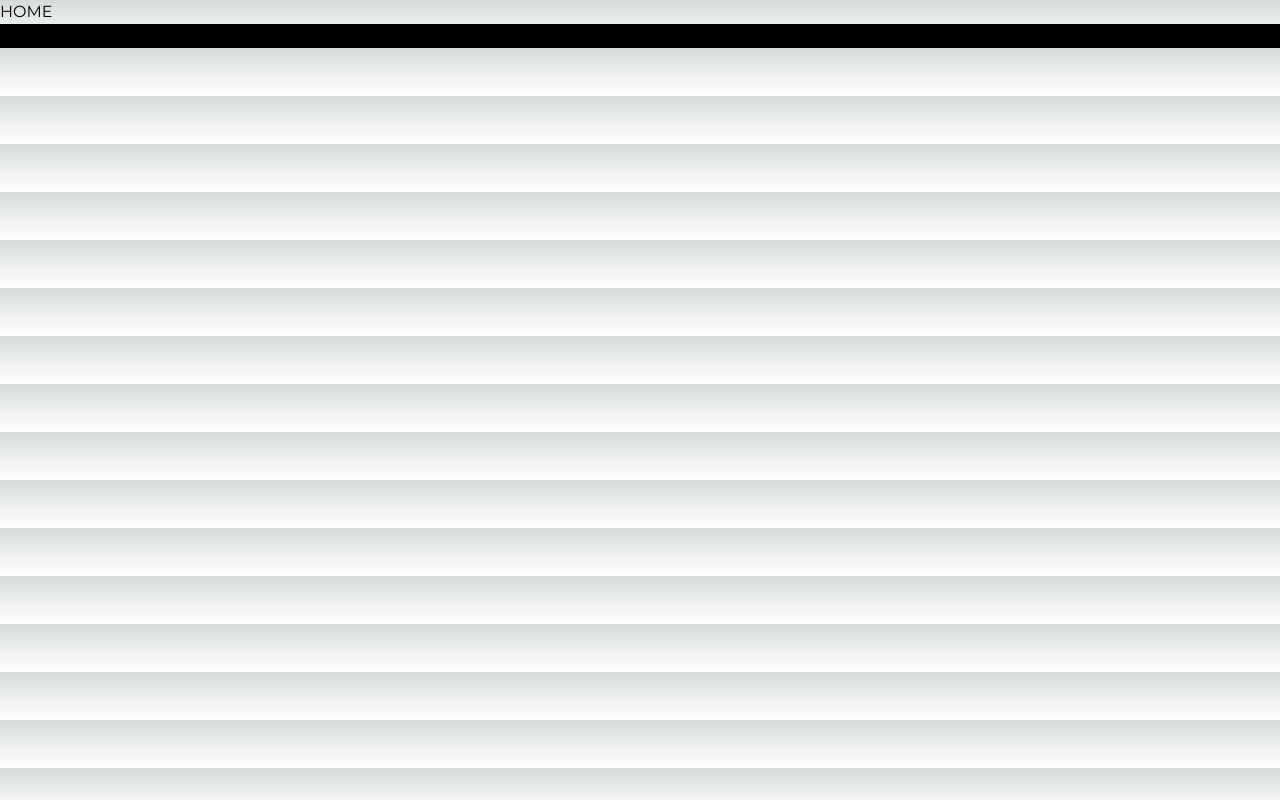
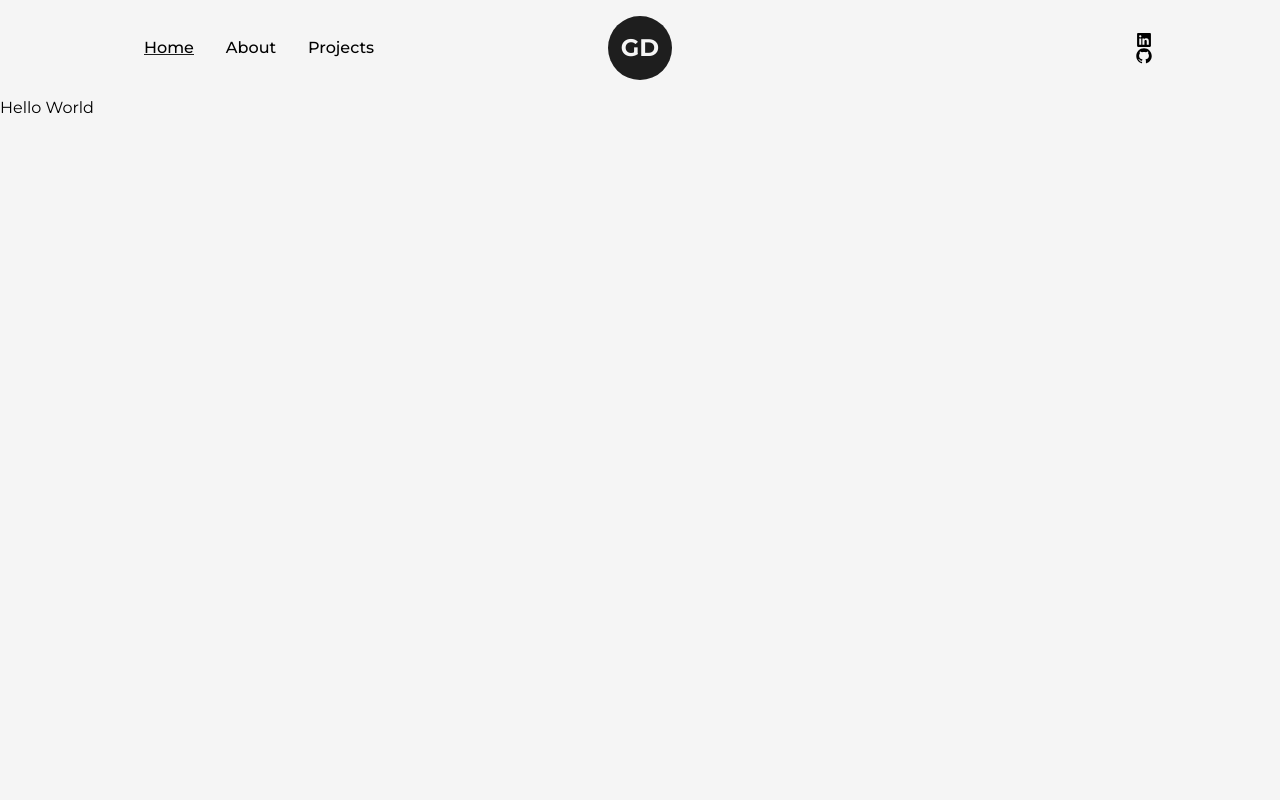
Before and after one commit to gdoerksen/portfolio-nextjs, a Next.js app: page / in a window 1280 px wide. Built offline with nearby package versions, Linux system fonts and the light colour scheme.

Commit message:
More Navbar features

```diff
--- a/package.json
+++ b/package.json
@@ -15,6 +15,7 @@
     "autoprefixer": "10.4.14",
     "eslint": "8.38.0",
     "eslint-config-next": "13.3.0",
+    "framer-motion": "^10.12.3",
     "next": "13.3.0",
     "postcss": "8.4.21",
     "react": "18.2.0",
--- /dev/null
+++ b/src/components/Logo.tsx
@@ -0,0 +1,24 @@
+import React from 'react';
+import Link from 'next/link';
+
+import {motion} from "framer-motion";
+
+const MotionLink = motion(Link);
+
+const Logo = () => {
+    return (<div className="flex items-center justify-center mt-2">
+        <MotionLink href="/"
+            className='w-16 h-16 bg-dark text-light flex items-center justify-center
+            rounded-full text-2xl font-bold'
+            whileHover={{
+                backgroundColor:['#121212', "rgba(131,58,180,1)", "rgba(253,29,29,1)", "rgba(252,176,69,1)", "rgba(131,58,180,1)", "#121212"],
+                transition:{duration:1, repeat: Infinity},
+                // scale:1.5
+            }}
+            >
+            GD
+        </MotionLink>
+    </div>);
+}
+
+export default Logo;
--- a/src/components/Navbar.tsx
+++ b/src/components/Navbar.tsx
@@ -1,14 +1,62 @@
 import Link from "next/link";
+import Logo from "./Logo";
+
+import { LinkProps } from "next/link";
+
+import { RxLinkedinLogo, RxGithubLogo } from 'react-icons/rx'
+import { title } from "process";
+import { useRouter } from "next/router";
+
+// type QuickLink = (href: string, title: string, className: string) => LinkProps
+
+type QuickLinkProps = {
+  href: string,
+  title: string,
+  className?: string
+};
+
+function QuickLink(obj: QuickLinkProps) {
+  const router = useRouter();
+
+  return (
+    <Link href={obj.href} className={`${obj.className} relative group`}>
+      {obj.title}
+
+      {/* Add underline */}
+      <span className={`h-[1px] inline-block bg-dark
+       absolute left-0 bottom-0.5
+       group-hover:w-full transition-[width] ease duration-300
+       ${router.asPath === obj.href ? 'w-full' : 'w-0'}
+       `}>
+        &nbsp;
+      </span>
+    </Link>
+  );
+}
 
 export default function Navbar() {
 
   return (
-    <nav>
-      <ul>
-        <Link href="/">
-            <button className="btn-logo">HOME</button>
-        </Link>
-      </ul>
-    </nav>
+
+
+    <header
+      className="w-full px-32 py-8 font-medium flex items-center justify-between"
+    >
+      <nav>
+        <QuickLink href="/" title="Home" className="mx-4" />
+        <QuickLink href="/about" title="About" className="mx-4" />
+        <QuickLink href="/projects" title="Projects" className="mx-4" />
+      </nav>
+
+      <nav>
+        <Link href="https://www.linkedin.com/in/grahamdoerksen/" target={"_blank"}> <RxLinkedinLogo />  </Link>
+        <Link href="https://github.com/gdoerksen" target={"_blank"}> <RxGithubLogo /> </Link>
+      </nav>
+
+      <div className="absolute left-[50%] top-2 translate-x-[-50%]">
+        <Logo />
+      </div>
+
+    </header>
   );
 }
--- a/src/pages/_app.tsx
+++ b/src/pages/_app.tsx
@@ -1,5 +1,7 @@
 import '@/styles/globals.css'
 import type { AppProps } from 'next/app'
+import Head from 'next/head';
+
 
 import {Montserrat} from 'next/font/google'
 
@@ -13,7 +15,12 @@
 export default function App({ Component, pageProps }: AppProps) {
   return (
     <>
-     <main className={montserrat.className}>
+      <Head>
+        <title>Portfolio</title>
+        <meta name='viewport' content='width=device-width, initial-scale=1' />
+      </Head>
+
+     <main className={`${montserrat.variable} font-mont bg-light w-full min-h-screen`}>
       <Navbar />
       <Component {...pageProps} />
       </main>
--- a/src/pages/index.tsx
+++ b/src/pages/index.tsx
@@ -1,5 +1,4 @@
 import type { GetStaticProps, NextPage } from 'next';
-import Head from 'next/head';
 import { Inter } from 'next/font/google'
 
 const inter = Inter({ subsets: ['latin'] })
@@ -7,10 +6,7 @@
 const Home: NextPage = () => {
   return (
     <>
-      <Head>
-        <title>Portfolio</title>
-      </Head>
-      <main className='bg-black'>
+      <main>
         Hello World
       </main>
     </>
--- a/src/styles/globals.css
+++ b/src/styles/globals.css
@@ -2,13 +2,14 @@
 @tailwind components;
 @tailwind utilities;
 
-:root {
+/* :root {
   --foreground-rgb: 0, 0, 0;
   --background-start-rgb: 214, 219, 220;
   --background-end-rgb: 255, 255, 255;
 }
 
-@media (prefers-color-scheme: dark) {
+/* @media (prefers-color-scheme: dark) { */
+  /* @media (prefers-color-scheme: dark) {
   :root {
     --foreground-rgb: 255, 255, 255;
     --background-start-rgb: 0, 0, 0;
@@ -24,4 +25,4 @@
       rgb(var(--background-end-rgb))
     )
     rgb(var(--background-start-rgb));
-}
+} */
--- a/tailwind.config.js
+++ b/tailwind.config.js
@@ -1,4 +1,7 @@
 /** @type {import('tailwindcss').Config} */
+
+const { fontFamily } = require('tailwindcss/defaultTheme')
+
 module.exports = {
   content: [
     './src/pages/**/*.{js,ts,jsx,tsx}',
@@ -12,7 +15,20 @@
         'gradient-conic':
           'conic-gradient(from 180deg at 50% 50%, var(--tw-gradient-stops))',
       },
+      fontFamily: {
+        mont: ['var(--font-mont)', ...fontFamily.sans],
+      },
+      colors: {
+        dark: "#1E1E1E",
+        light: "#F5F5F5",
+        primary: "#FFC107",
+        primaryDark: "#FFA000",
+        // light: 'var(--color-light)',
+        // dark: 'var(--color-dark)',
+        // primary: 'var(--color-primary)',
+        // primaryDark: 'var(--color-primary-dark)',
     },
   },
+},
   plugins: [],
 }
```
Also changed, not shown: 2 other files (tests, documents, lock files or other folders).
